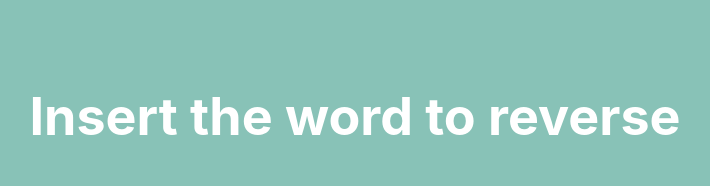
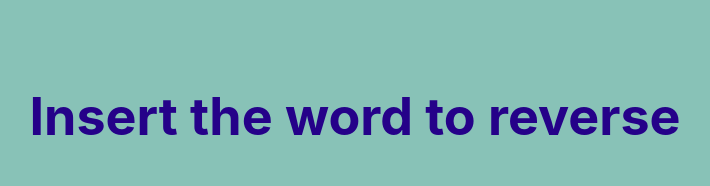
Before and after one commit to Lpint02/amplify-app, a React (Create React App) app: page / in a window 1280 px wide. Shown: the top 186 px of the page, without its empty margins (285-995 px from the left). Built offline with nearby package versions, Linux system fonts and the light colour scheme; no server answers.

Commit message:
blue title

```diff
--- a/src/App.css
+++ b/src/App.css
@@ -52,6 +52,11 @@
   font-size: 18px;
 }
 
+.title {
+  color: #250189; /* Stesso colore del bottone */
+  margin-bottom: 20px;
+}
+
 /* Contenitore dei messaggi */
 .messages-container {
   width: 80%;
--- a/src/App.js
+++ b/src/App.js
@@ -73,7 +73,7 @@
   return (
     <div className="App">
       <header className="App-header">
-        <h1>{title}</h1>
+        <h1 className="title">{title}</h1>
         <input
           type="text"
           value={text}
```
